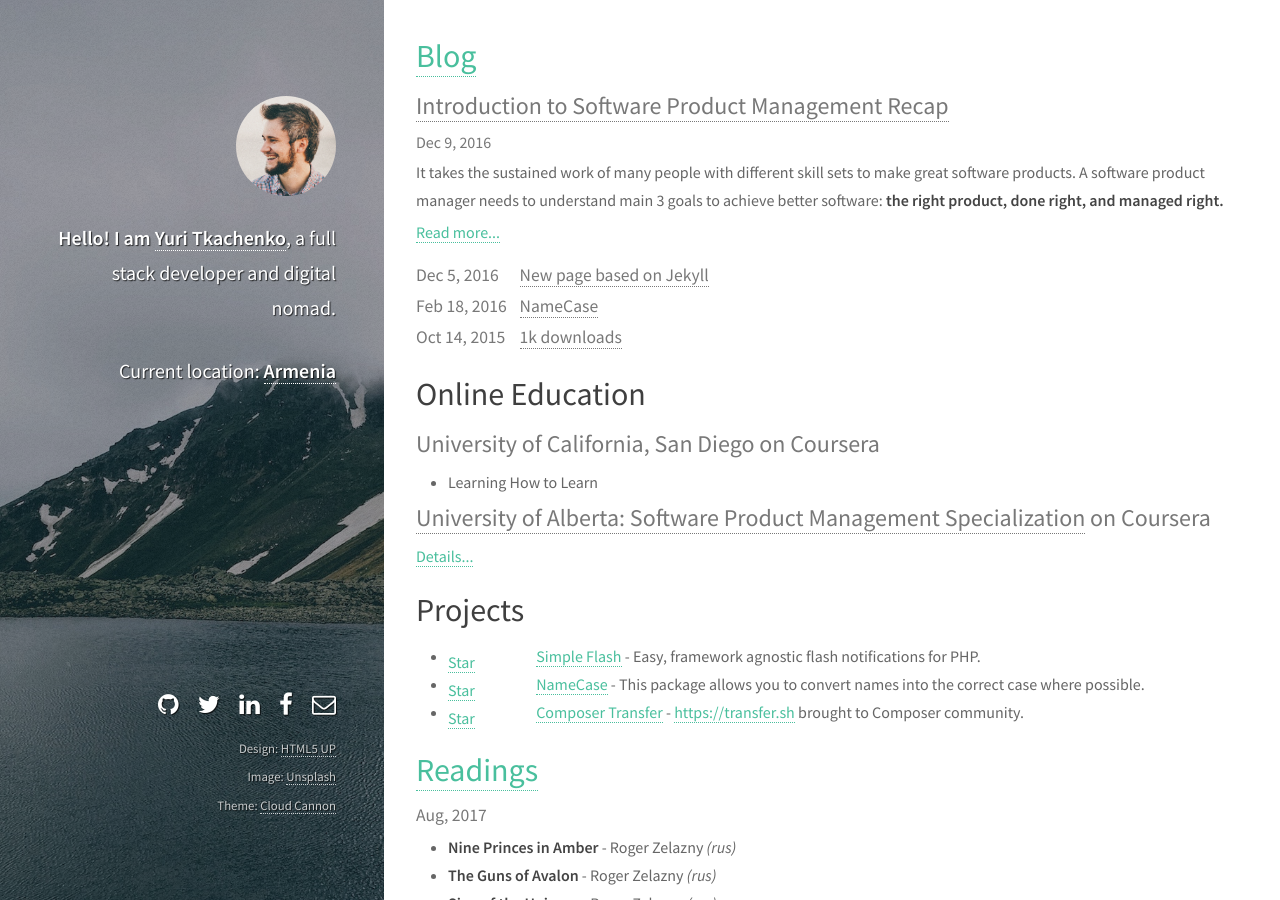
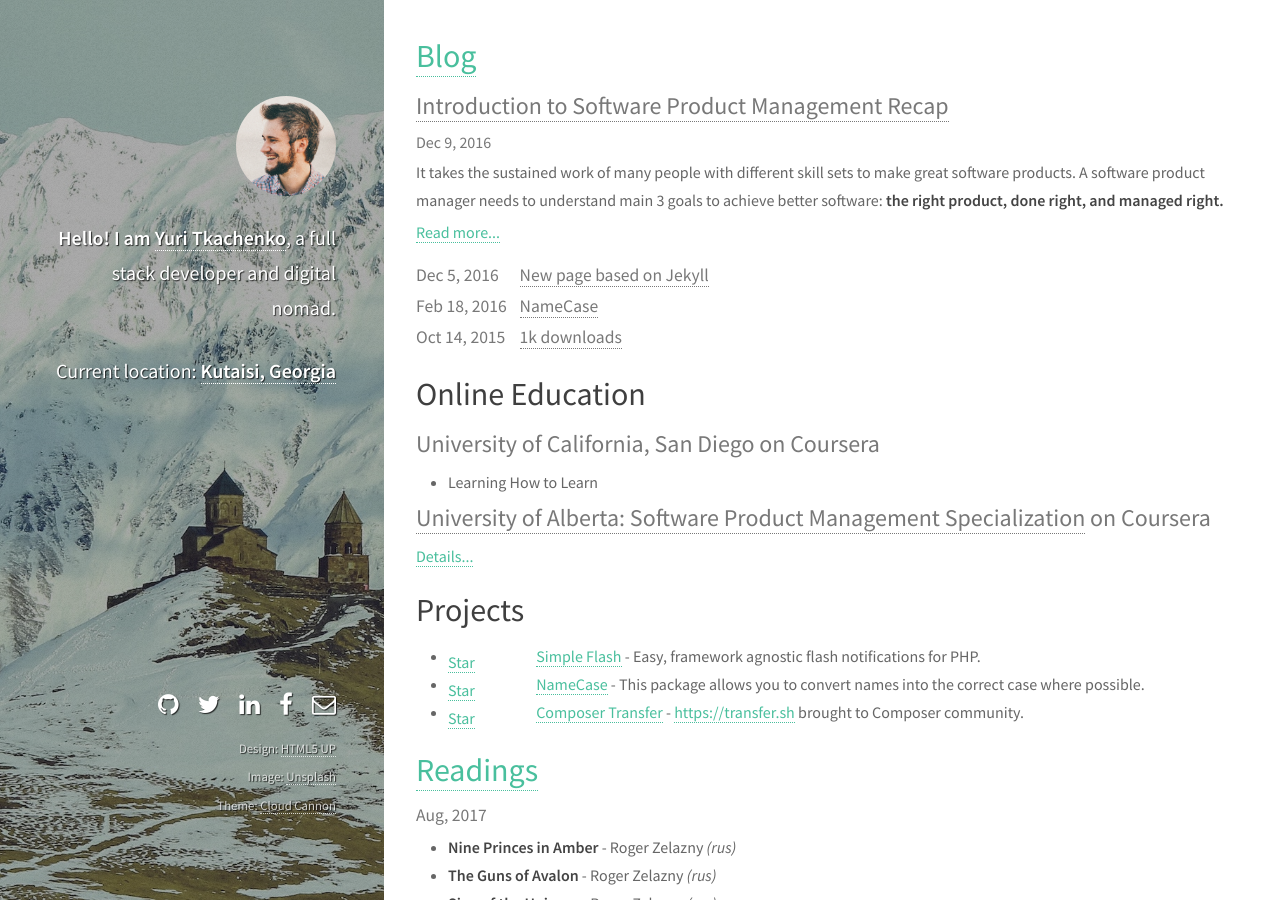
Before and after one commit to tamtamchik/tamtamchik.github.io, a Jekyll site: the page built from index.html, in a window 1280 px wide and 900 px high. Built offline with Jekyll 4.4.1, drawn with Linux system fonts in a browser that asks for light colours.

Commit message:
:lipstick: back to Georgia

```diff
--- a/_config.yml
+++ b/_config.yml
@@ -25,8 +25,8 @@ github_username:      tamtamchik
 linkedin_username:    tamtamchik
 facebook_username:    tamtamchik
 
-location: Armenia
-location_coordinates: Armenia
+location:             Kutaisi, Georgia
+location_coordinates: Kutaisi+Georgia
 
 # Build settings
 markdown: kramdown
```
Also changed, not shown: images/bg.jpg, images/bg_arm.jpg (added), images/bg_geo.jpg (deleted).
